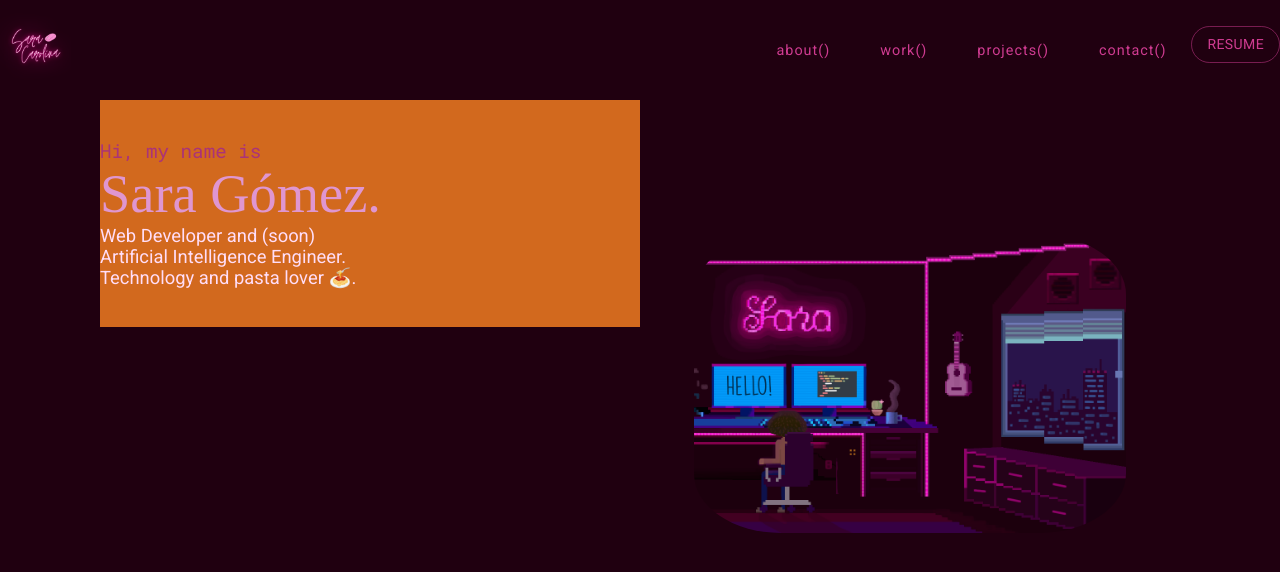
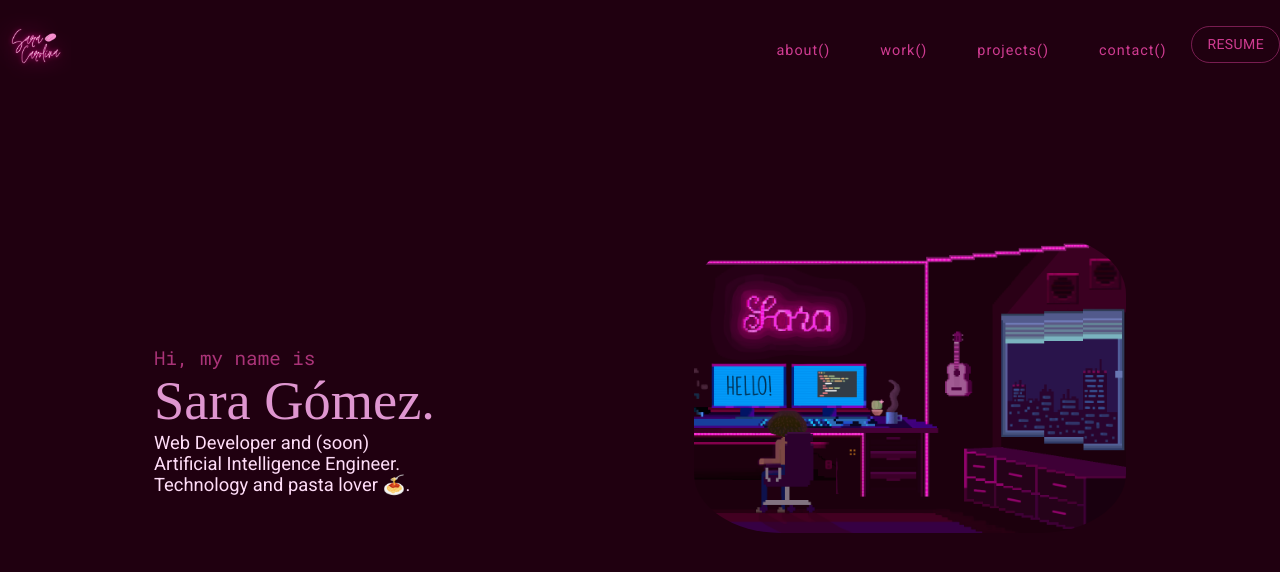
Before and after one commit to saracarolina12/myPortfolio, a React (Create React App) app: page / in a window 1280 px wide. Shown: the top 572 px of the page. Built offline with nearby package versions, Linux system fonts and the light colour scheme; a web font is replaced by a local one.

Commit message:
align-text

```diff
--- a/src/index.css
+++ b/src/index.css
@@ -45,10 +45,6 @@ input{
     width: 80%;
     border-radius: 20%;
     position:relative;
-    /* top: 50%;
-    left: 50%; */
-    /* margin-top: -50px;
-    margin-left: -50px; */
 }
 .row{
     display: flex;
@@ -72,7 +68,6 @@ input{
     flex: 50%;
 }
 #main{
-
     /* background-color: rgb(3, 114, 97); */
     margin: 0 auto;
     padding: 0 20px;
@@ -160,13 +155,13 @@ nav .menu-btn,
 }
 .name{
     height: 40%;
-    /* width: 25%; */
-    background-color: chocolate;
+    /* background-color: chocolate; */
     text-align: left;
 	position: relative;
-    /* left: 20%;
-	top: 55%; */
-	/* transform: translate(-50%,-55%); */
+
+    left: 5%;
+    justify-content: center;
+    min-height: 80vh;
 }
 .hi{
     font-family: 'Roboto Mono', monospace;
```
